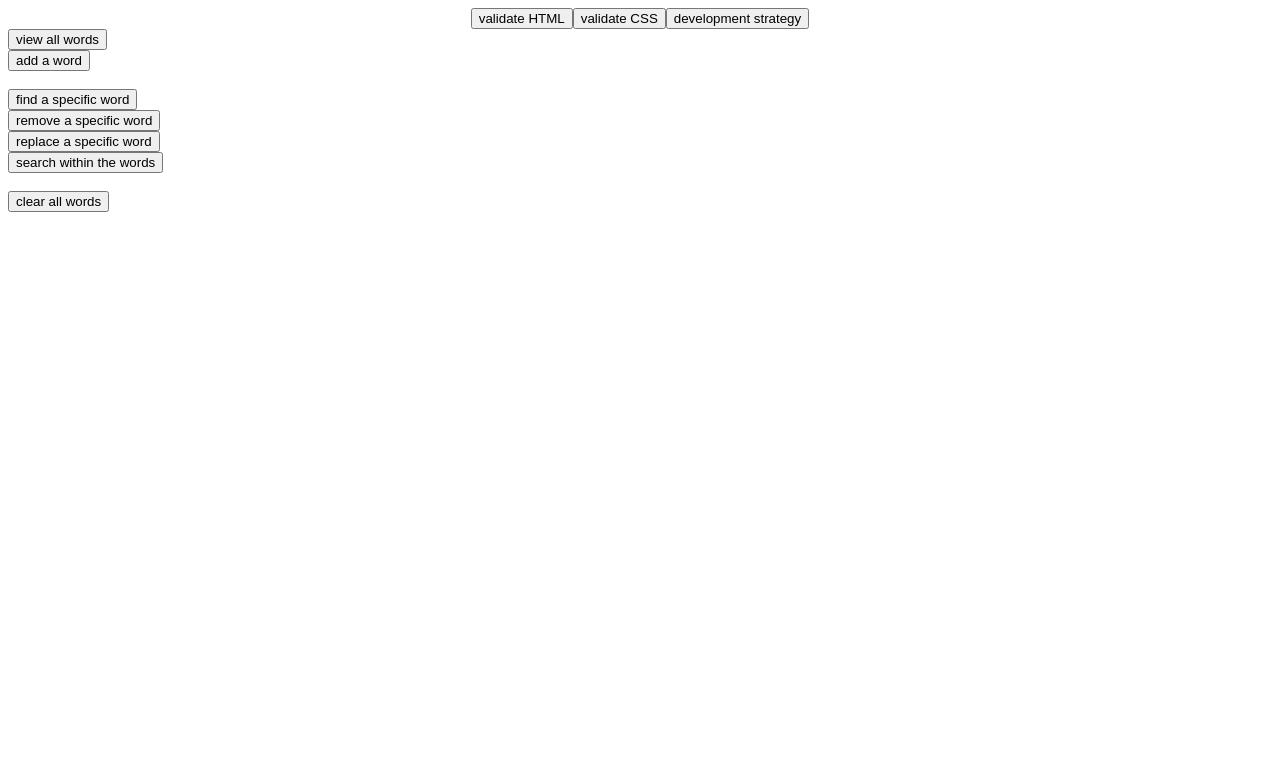
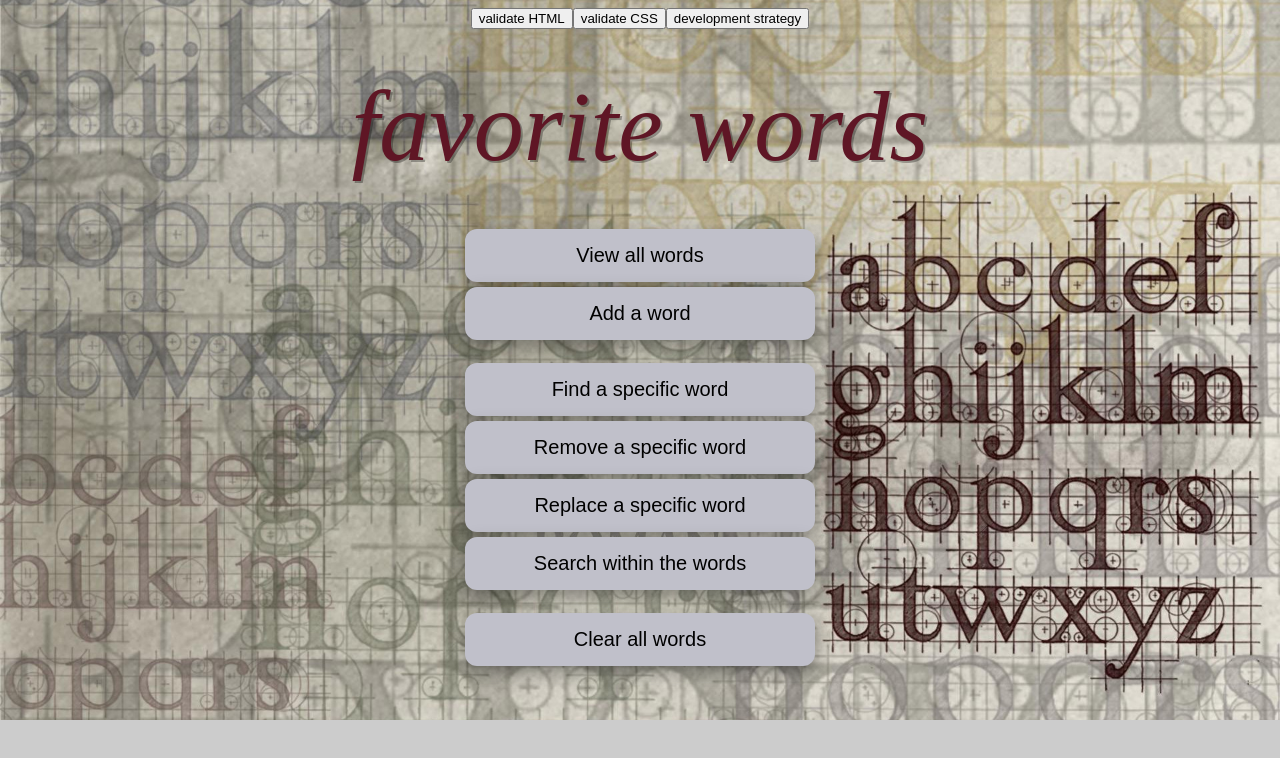
Before and after one commit to IrynaSpyrydonova/favorite-words, a plain HTML site: page index.html in a window 1280 px wide. Drawn offline with Linux system fonts and the light colour scheme.

Commit message:
Completed html-css

```diff
--- a/index.html
+++ b/index.html
@@ -1,44 +1,64 @@
 <!DOCTYPE html>
-<html lang='en'>
-
+<html lang="en">
   <head>
-  <meta charset='utf8'>
+    <meta charset="utf8" />
     <title>Arraying</title>
 
     <link href="./style.css" rel="stylesheet" />
+    <script
+      src="https://kit.fontawesome.com/8faacb2a17.js"
+      crossorigin="anonymous"
+    ></script>
 
     <!-- load the shared data -->
-  <script src='./scripts/script-variables.js'></script>
+    <script src="./scripts/script-variables.js"></script>
 
     <!-- load the interaction scripts -->
-  <script src='./scripts/user-actions/add-word.js'></script>
-  <script src='./scripts/user-actions/clear-all.js'></script>
-  <script src='./scripts/user-actions/display.js'></script>
-  <script src='./scripts/user-actions/exists.js'></script>
-  <script src='./scripts/user-actions/remove.js'></script>
-  <script src='./scripts/user-actions/replace.js'></script>
-  <script src='./scripts/user-actions/search.js'></script>
-
+    <script src="./scripts/user-actions/add-word.js"></script>
+    <script src="./scripts/user-actions/clear-all.js"></script>
+    <script src="./scripts/user-actions/display.js"></script>
+    <script src="./scripts/user-actions/exists.js"></script>
+    <script src="./scripts/user-actions/remove.js"></script>
+    <script src="./scripts/user-actions/replace.js"></script>
+    <script src="./scripts/user-actions/search.js"></script>
 
     <!-- Leave this here!  It renders the review buttons  -->
-  <script src='./review-buttons/init.js'></script>
-
+    <script src="./review-buttons/init.js"></script>
   </head>
 
   <body>
-
+    <h1>favorite words</h1>
     <main>
-    <button onclick='displayHandler()'>view all words</button> <br>
-    <button onclick='addWordHandler()'>add a word</button> <br>
-    <br>
-    <button onclick='existsHandler()'>find a specific word</button> <br>
-    <button onclick='removeHandler()'>remove a specific word</button> <br>
-    <button onclick='replaceHandler()'>replace a specific word</button> <br>
-    <button onclick='searchHandler()'>search within the words</button> <br>
-    <br>
-    <button onclick='clearAllHandler()'>clear all words</button> <br>
+      <button class="button view" onclick="displayHandler()">
+        <span>View all words</span>
+      </button>
+      <br />
+      <button class="button add" onclick="addWordHandler()">
+        <span>Add a word</span>
+      </button>
+      <br />
+      <br />
+      <button class="button exit" onclick="existsHandler()">
+        <span>Find a specific word</span>
+      </button>
+      <br />
+      <button class="button remove" onclick="removeHandler()">
+        <span>Remove a specific word</span>
+      </button>
+      <br />
+      <button class="button replace" onclick="replaceHandler()">
+        <span>Replace a specific word</span>
+      </button>
+      <br />
+      <button class="button search" onclick="searchHandler()">
+        <span>Search within the words</span>
+      </button>
+      <br />
+      <br />
+      <button class="button clear" onclick="clearAllHandler()">
+        <span>Clear all words</span>
+      </button>
+      <br />
     </main>
-
   </body>
-
 </html>
--- a/style.css
+++ b/style.css
@@ -1,3 +1,108 @@
 .poo {
-  color:brown;
+  color: brown;
 }
+body {
+  background-image: url("Image/background.jpeg");
+  background-color: #cccccc;
+  background-repeat: no-repeat, repeat;
+  background-size: cover;
+  height: 100%;
+}
+
+main {
+  text-align: center;
+  margin-top: 40px;
+}
+h1 {
+  font-size: 100px;
+  font-style: italic;
+  text-align: center;
+  margin: 40px 0px;
+  color: #5f1625;
+  font-weight: normal;
+  text-shadow: 2px 2px rgba(0, 0, 0, 0.3);
+}
+.button {
+  background-color: #c0c0ca;
+  border: none;
+  color: black;
+  padding: 15px 32px;
+  text-align: center;
+  text-decoration: none;
+  display: inline-block;
+  font-size: 20px;
+  border-radius: 12px;
+  box-shadow: 0 8px 16px 0 rgba(0, 0, 0, 0.2), 0 6px 20px 0 rgba(0, 0, 0, 0.19);
+  margin-top: 5px;
+  cursor: pointer;
+  width: 350px;
+}
+
+.button:hover {
+  color: white;
+  background-color: #5f1625;
+}
+
+.button:active {
+  transform: translateY(-1px);
+}
+.button:focus {
+  outline: 0;
+}
+
+.button span {
+  cursor: pointer;
+  display: inline-block;
+  position: relative;
+  transition: 0.5s;
+}
+
+.button span:after {
+  font-family: FontAwesome;
+  position: absolute;
+  opacity: 0;
+  top: 0;
+  right: -20px;
+  transition: 0.5s;
+  color: white;
+}
+
+.button:hover span {
+  padding-right: 35px;
+}
+
+.button:hover span:after {
+  opacity: 1;
+  right: 0;
+}
+
+.view span:after {
+  content: "\f022";
+}
+
+.add span:after {
+  content: "\f271";
+}
+.exit span:after {
+  content: "\f274";
+}
+
+.remove span:after {
+  content: "\f272";
+}
+.replace span:after {
+  content: "\f122";
+}
+
+.search span:after {
+  content: "\f002";
+}
+
+.clear span:after {
+  content: "\f014";
+  color: red;
+}
+.clear:hover {
+  color: white;
+  background-color: #404040;
+}
```
Also changed, not shown: Image/background.jpeg (added). Lines whose indentation alone changed are shown as unchanged.
